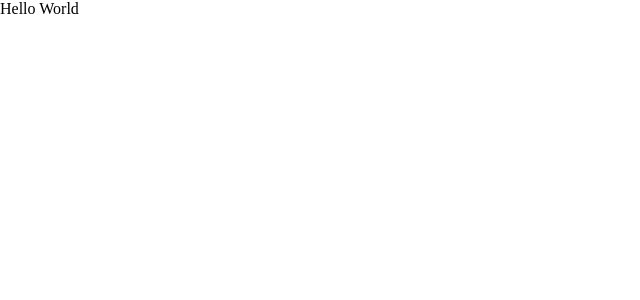
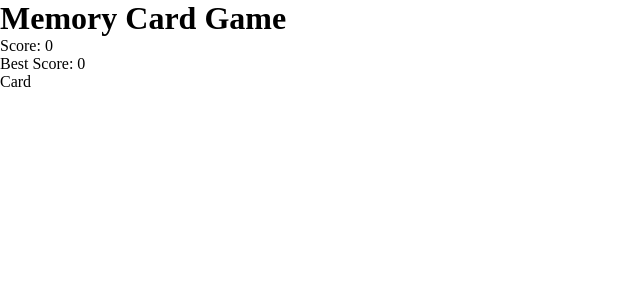
Before and after one commit to jayptl23/memory-card-game, a React (Create React App) app: page / in a window 1280 px wide. Shown: the top 300 px of the page, without its empty margins (0-640 px from the left). Built offline with nearby package versions, Linux system fonts and the light colour scheme.

Commit message:
base Header component

```diff
--- a/src/App.tsx
+++ b/src/App.tsx
@@ -1,5 +1,17 @@
+import {useState} from 'react'
+import Card from './components/Card'
+import Header from './components/Header'
+
 const App = () => {
-	return <div className='App'>Hello World</div>
+	const [score, setScore] = useState<number>(0)
+	const [bestScore, setBestScore] = useState<number>(0)
+
+	return (
+		<div className='App'>
+			<Header score={score} bestScore={bestScore} />
+			<Card />
+		</div>
+	)
 }
 
 export default App
--- a/src/components/Header.tsx
+++ b/src/components/Header.tsx
@@ -1,5 +1,16 @@
-const Header = () => {
-	return <div>Header</div>
+interface IProps {
+	score: number
+	bestScore: number
+}
+
+const Header = ({score, bestScore}: IProps) => {
+	return (
+		<header>
+			<h1>Memory Card Game</h1>
+			<p>Score: {score}</p>
+			<p>Best Score: {bestScore}</p>
+		</header>
+	)
 }
 
 export default Header
```
